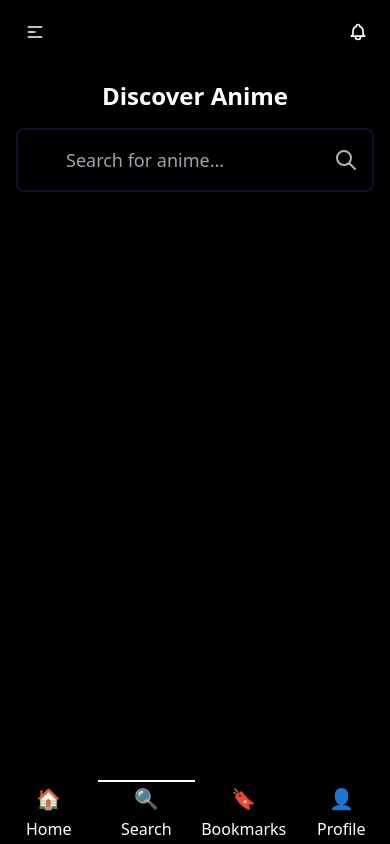
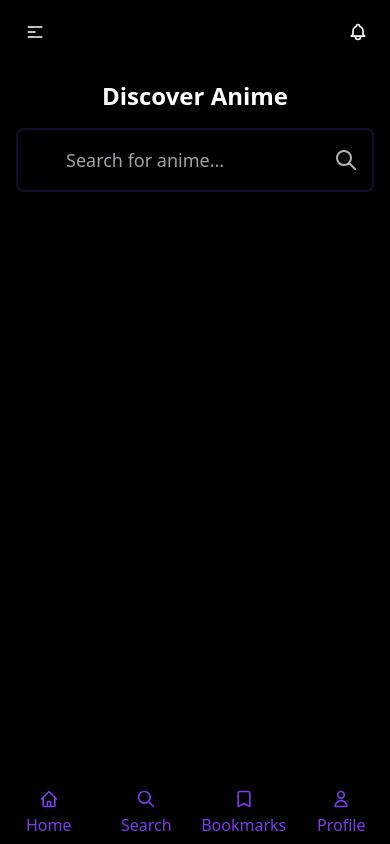
Before and after one commit to Alas-3/kakureta, a Next.js app: page /search in a window 390 px wide. Built offline with nearby package versions, Linux system fonts and the light colour scheme.

Commit message:
major fixes

```diff
--- /dev/null
+++ b/components/bottom-nav.jsx
@@ -0,0 +1,26 @@
+"use client"
+
+import Link from "next/link"
+import { usePathname } from "next/navigation"
+
+export function BottomNav() {
+  const pathname = usePathname()
+
+  const links = [
+    { href: "/", icon: "🏠", label: "Home" },
+    { href: "/search", icon: "🔍", label: "Search" },
+    { href: "/bookmarks", icon: "🔖", label: "Bookmarks" },
+    { href: "/profile", icon: "👤", label: "Profile" },
+  ]
+
+  return (
+    <nav className="btm-nav bg-base-300/80 backdrop-blur-md lg:hidden fixed bottom-0 left-0 right-0">
+      {links.map(({ href, icon, label }) => (
+        <Link key={href} href={href} className={pathname === href ? "active" : ""}>
+          <span className="text-xl">{icon}</span>
+          <span className="btm-nav-label">{label}</span>
+        </Link>
+      ))}
+    </nav>
+  )
+}
--- /dev/null
+++ b/components/movie-list.jsx
@@ -0,0 +1,28 @@
+import Link from "next/link"
+import AnimeCard from "../pages/components/movie-card" // Import the AnimeCard component
+
+export function MovieList({ title, movies, seeAllLink, onAnimeClick }) {
+  return (
+    <div className="space-y-4">
+      <div className="flex items-center justify-between">
+        <h2 className="text-lg lg:text-xl font-semibold">{title}</h2>
+        <Link href={seeAllLink} className="btn btn-link">
+          See all
+        </Link>
+      </div>
+      <div className="flex gap-4 overflow-x-auto pb-4 -mx-4 px-4 lg:gap-6 lg:-mx-6 lg:px-6">
+        {movies.map((movie) => (
+          <AnimeCard
+            key={movie.id}
+            id={movie.id}
+            title={movie.title}
+            image={movie.image}
+            year={movie.year}
+            duration={movie.duration}
+            onClick={() => onAnimeClick(movie.title)}
+          />
+        ))}
+      </div>
+    </div>
+  )
+}
--- a/next.config.mjs
+++ b/next.config.mjs
@@ -3,6 +3,10 @@ const nextConfig = {
   images: {
     domains: ['placeholder.url', 'hebbkx1anhila5yf.public.blob.vercel-storage.com', 's4.anilist.co', 'cdn.myanimelist.net', 'cdn.noitatnemucod.net', 'static1.cbrimages.com'],
   },
+
+  eslint: {
+    ignoreDuringBuilds: true,
+  },
 };
 
 export default nextConfig;
--- a/pages/components/bottom-nav.jsx
+++ b/pages/components/bottom-nav.jsx
@@ -1,26 +1,78 @@
 "use client"
 
 import Link from "next/link"
-import { usePathname } from "next/navigation"
 
-export function BottomNav() {
-  const pathname = usePathname()
-
-  const links = [
-    { href: "/", icon: "🏠", label: "Home" },
-    { href: "/search", icon: "🔍", label: "Search" },
-    { href: "/bookmarks", icon: "🔖", label: "Bookmarks" },
-    { href: "/profile", icon: "👤", label: "Profile" },
-  ]
-
+export default function BottomNav() {
   return (
-    <nav className="btm-nav bg-base-300/80 backdrop-blur-md lg:hidden fixed bottom-0 left-0 right-0">
-      {links.map(({ href, icon, label }) => (
-        <Link key={href} href={href} className={pathname === href ? "active" : ""}>
-          <span className="text-xl">{icon}</span>
-          <span className="btm-nav-label">{label}</span>
-        </Link>
-      ))}
-    </nav>
+    <div className="btm-nav lg:hidden">
+      <Link href="/" className="text-primary">
+        <svg
+          xmlns="http://www.w3.org/2000/svg"
+          className="h-5 w-5"
+          fill="none"
+          viewBox="0 0 24 24"
+          stroke="currentColor"
+        >
+          <path
+            strokeLinecap="round"
+            strokeLinejoin="round"
+            strokeWidth={2}
+            d="M3 12l2-2m0 0l7-7 7 7M5 10v10a1 1 0 001 1h3m10-11l2 2m-2-2v10a1 1 0 01-1 1h-3m-6 0a1 1 0 001-1v-4a1 1 0 011-1h2a1 1 0 011 1v4a1 1 0 001 1m-6 0h6"
+          />
+        </svg>
+        <span className="btm-nav-label">Home</span>
+      </Link>
+      <Link href="/search" className="text-primary">
+        <svg
+          xmlns="http://www.w3.org/2000/svg"
+          className="h-5 w-5"
+          fill="none"
+          viewBox="0 0 24 24"
+          stroke="currentColor"
+        >
+          <path
+            strokeLinecap="round"
+            strokeLinejoin="round"
+            strokeWidth={2}
+            d="M21 21l-6-6m2-5a7 7 0 11-14 0 7 7 0 0114 0z"
+          />
+        </svg>
+        <span className="btm-nav-label">Search</span>
+      </Link>
+      <Link href="/bookmarks" className="text-primary">
+        <svg
+          xmlns="http://www.w3.org/2000/svg"
+          className="h-5 w-5"
+          fill="none"
+          viewBox="0 0 24 24"
+          stroke="currentColor"
+        >
+          <path
+            strokeLinecap="round"
+            strokeLinejoin="round"
+            strokeWidth={2}
+            d="M5 5a2 2 0 012-2h10a2 2 0 012 2v16l-7-3.5L5 21V5z"
+          />
+        </svg>
+        <span className="btm-nav-label">Bookmarks</span>
+      </Link>
+      <Link href="/profile" className="text-primary">
+        <svg
+          xmlns="http://www.w3.org/2000/svg"
+          className="h-5 w-5"
+          fill="none"
+          viewBox="0 0 24 24"
+          stroke="currentColor"
+        >
+          <path
+            strokeLinecap="round"
+            strokeLinejoin="round"
+            strokeWidth={2}
+            d="M16 7a4 4 0 11-8 0 4 4 0 018 0zM12 14a7 7 0 00-7 7h14a7 7 0 00-7-7z"
+          />
+        </svg>
+        <span className="btm-nav-label">Profile</span>
+      </Link>
+    </div>
   )
 }
--- a/pages/components/movie-list.jsx
+++ b/pages/components/movie-list.jsx
@@ -1,7 +1,8 @@
-import Link from "next/link"
-import AnimeCard from "./movie-card" // Import the AnimeCard component
+"use client";
+import Link from "next/link";
+import AnimeCard from "./movie-card"; // Import the AnimeCard component
 
-export function MovieList({ title, movies, seeAllLink, onAnimeClick }) {
+function MovieList({ title, movies = [], seeAllLink, onAnimeClick }) {
   return (
     <div className="space-y-4">
       <div className="flex items-center justify-between">
@@ -10,6 +11,7 @@ export function MovieList({ title, movies, seeAllLink, onAnimeClick }) {
           See all
         </Link>
       </div>
+      {movies.length > 0 ? (
         <div className="flex gap-4 overflow-x-auto pb-4 -mx-4 px-4 lg:gap-6 lg:-mx-6 lg:px-6">
           {movies.map((movie) => (
             <AnimeCard
@@ -23,6 +25,11 @@ export function MovieList({ title, movies, seeAllLink, onAnimeClick }) {
             />
           ))}
         </div>
+      ) : (
+        <p className="text-gray-500">No movies available.</p>
+      )}
     </div>
-  )
+  );
 }
+
+export default MovieList;
--- a/pages/index.js
+++ b/pages/index.js
@@ -1,7 +1,7 @@
 import { Suspense } from "react"
 import Image from "next/image"
-import { BottomNav } from "@/pages/components/bottom-nav"
-import { MovieList } from "@/pages/components/movie-list"
+import BottomNav from "@/pages/components/bottom-nav";
+import  MovieList  from "@/pages/components/movie-list";
 import { getFeaturedMovie, getBestAnime, getPopularAnime } from "@/pages/api/api"
 import { useRouter } from "next/router"
 
--- a/pages/layout.jsx
+++ b/pages/layout.jsx
@@ -1,17 +1,13 @@
-import { Inter } from "next/font/google"
-import "@/styles/globals.css"
 
-const inter = Inter({ subsets: ["latin"] })
+import { Inter } from "next/font/google";
 
-export const metadata = {
-  title: "Anime Streaming App",
-  description: "Stream your favorite anime shows",
-}
+const inter = Inter({ subsets: ["latin"] });
+
 
 export default function RootLayout({ children }) {
   return (
-    <html lang="en" data-theme="oledDark">
-      <body className={`${inter.className} min-h-screen bg-background text-foreground`}>{children}</body>
+    <html lang="en">
+      <body className={inter.className}>{children}</body>
     </html>
-  )
+  );
 }
--- a/pages/search.jsx
+++ b/pages/search.jsx
@@ -3,7 +3,7 @@
 import { useState, useCallback } from "react"
 import { useRouter } from "next/navigation"
 import Link from "next/link"
-import { BottomNav } from "@/pages/components/bottom-nav"
+import BottomNav from "@/pages/components/bottom-nav";
 import { getSearchResults } from "@/pages/api/api"
 
 export default function Search() {
```
Lines whose indentation alone changed are shown as unchanged.
